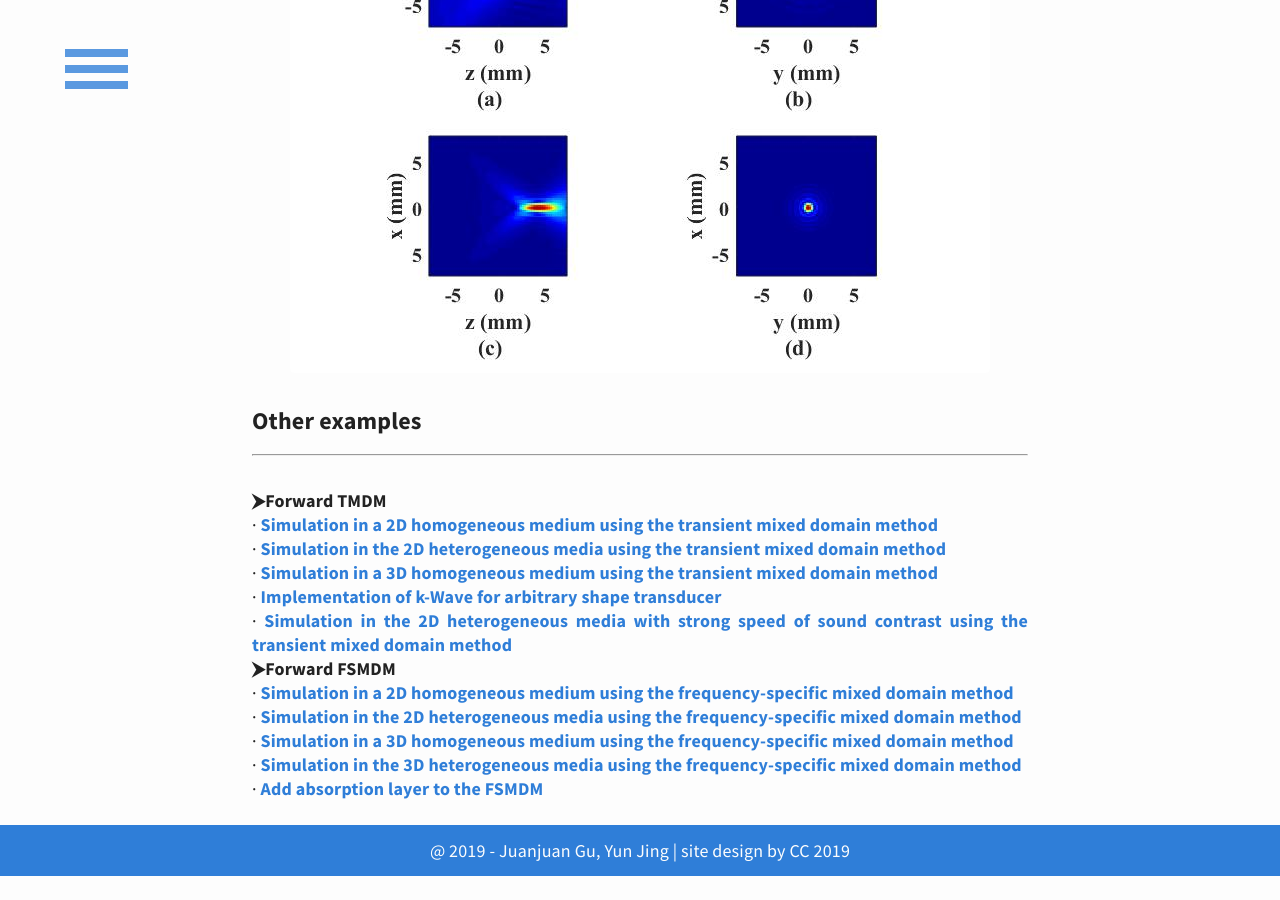
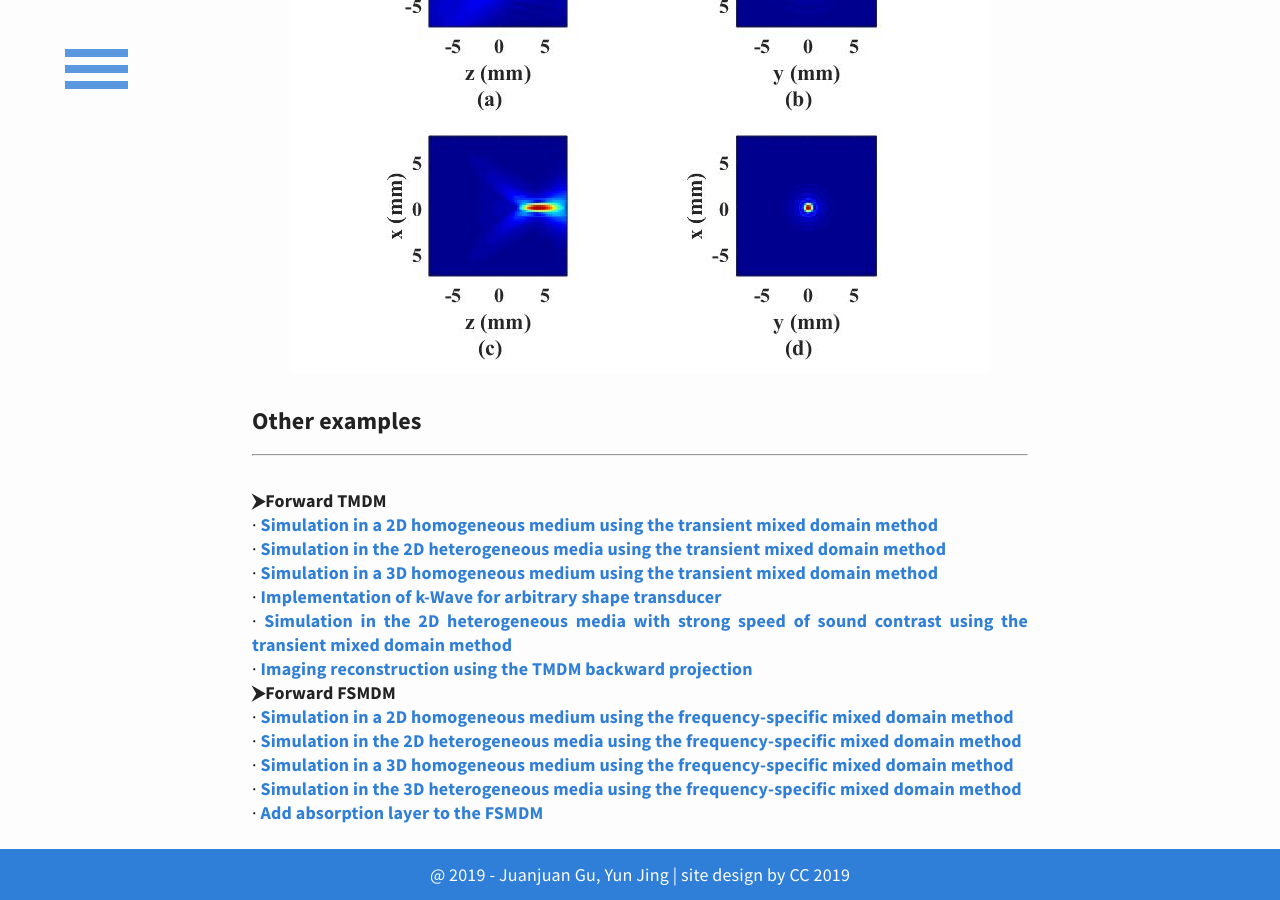
Before and after one commit to m-SOUND/mSOUND, a Jekyll site: the page built from _posts/2019-02-19-TMDM_3D_homogeneous.html, in a window 1280 px wide and 900 px high, scrolled down 3010 px. Built offline with Jekyll 4.4.1, drawn with Linux system fonts in a browser that asks for light colours; before the commit the page ends 3886 px from its top, so only the background shows below that.

Commit message:
Update 2019-02-19-TMDM_3D_homogeneous.html

```diff
--- a/_posts/2019-02-19-TMDM_3D_homogeneous.html
+++ b/_posts/2019-02-19-TMDM_3D_homogeneous.html
@@ -135,6 +135,8 @@
     Implementation of k-Wave for arbitrary shape transducer</a>
 <br>&middot;<a href="https://m-sound.github.io/mSOUND/TMDM-2D-strong-speed-of-sound-contrast">
     Simulation in the 2D heterogeneous media with strong speed of sound contrast using the transient mixed domain method</a>
+<br>&middot;<a href="https://m-sound.github.io/mSOUND/Backward_TMDM">
+    Imaging reconstruction using the TMDM backward projection</a>
 
 <br><h7 style='font-weight:bold;'>&#11166;Forward FSMDM</h7>
 <br>&middot;<a href="https://m-sound.github.io/mSOUND/FSMDM_2D_homogeneous">
```
